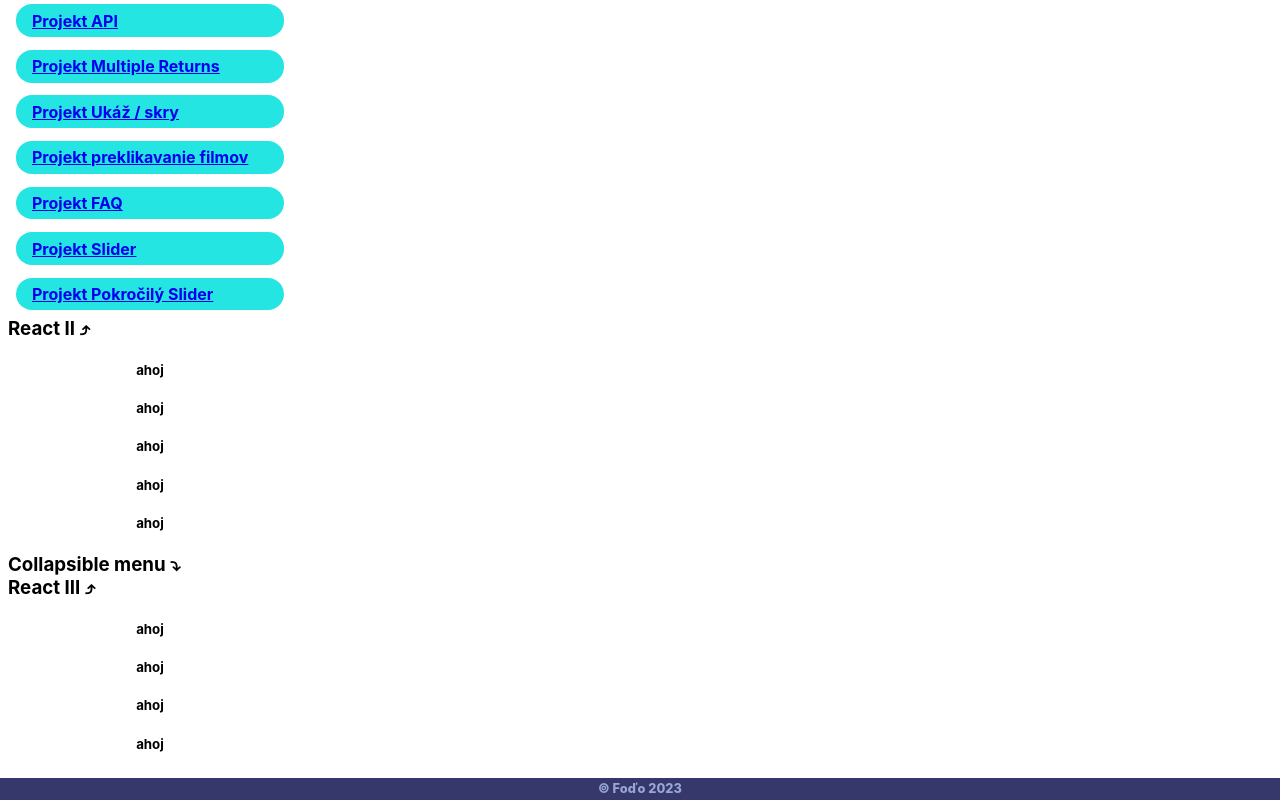
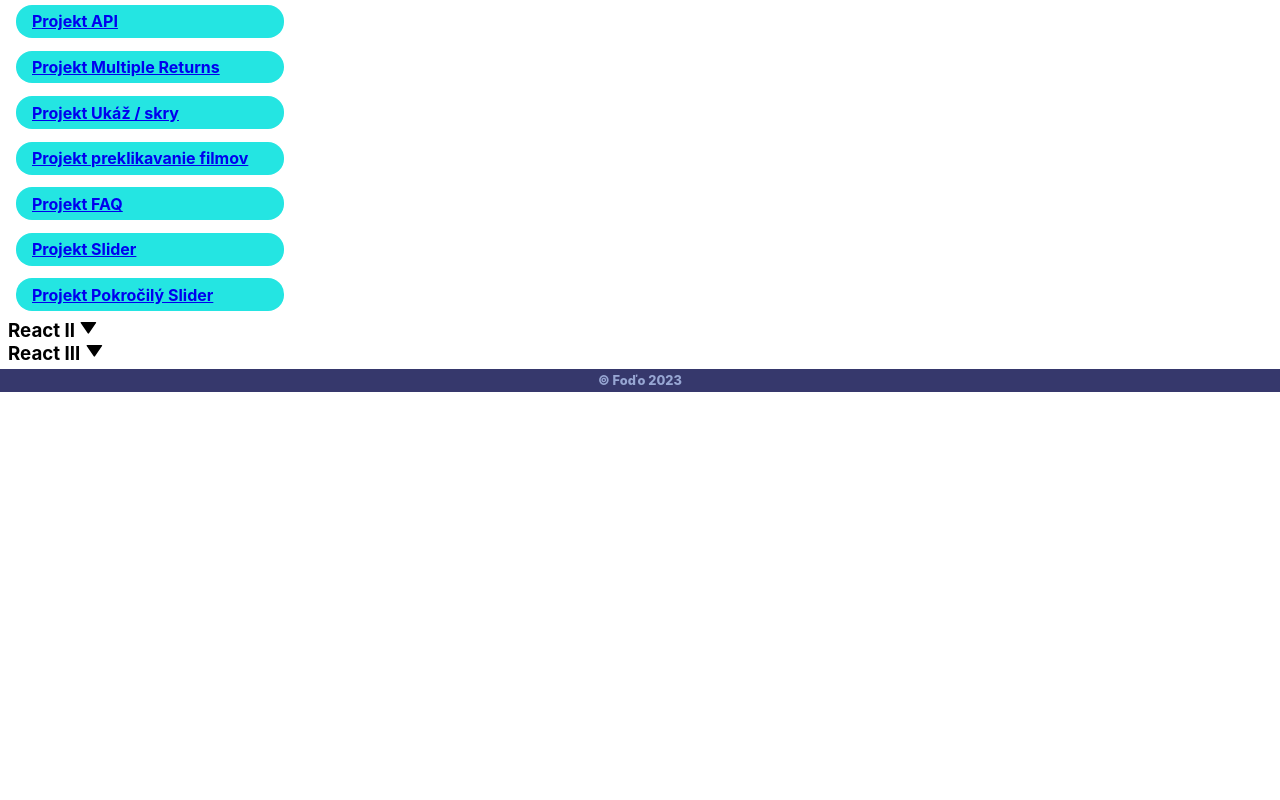
Before and after one commit to FodoFofo/Ucenie, a React (Create React App) app: page /projects in a window 1280 px wide. Shown: the part 477-1277 px from the top of the page. After the commit the page ends 869 px from the top, so only its background shows below. Built offline with nearby package versions, Linux system fonts and the light colour scheme; the HTML template or start-up script is replaced by a standard one.

Commit message:
mensie doladenie CollapsibleMenu

```diff
--- a/src/components/Aside.scss
+++ b/src/components/Aside.scss
@@ -2,7 +2,7 @@
   display: flex;
   flex-direction: column;
   align-items: stretch;
-  width: 300px ;
+  width: 300px;
 
   h2,
   h3 {
@@ -25,10 +25,11 @@
   .project-link:hover,
   .active {
     background-color: #0f7372;
+    color: #24e5e2;
   }
 
   .david-setek,
-  .reacti {
+  .submenu-container {
     display: flex;
     flex-direction: column;
     align-items: stretch;
--- a/src/components/Aside.tsx
+++ b/src/components/Aside.tsx
@@ -1,7 +1,4 @@
 import { NavLink } from "react-router-dom";
-
-// ikony
-import { BiSolidDownArrow, BiSolidUpArrow } from "react-icons/bi";
 
 // štýly
 import "./Aside.scss";
@@ -27,9 +24,8 @@ const Aside = () => {
     <div className="aside">
       <h2 onClick={showHide}>Dávid Šetek ⤴</h2>
       <div className="david-setek">
-        <h3 onClick={showHide}>React I ⤴</h3>
-        <div className="reacti">
-          <NavLink className="project-link" to="/setekBooks">
+        <CollapsibleMenu title="React I">
+        <NavLink className="project-link" to="/setekBooks">
             Projekt Books
           </NavLink>
           <NavLink className="project-link" to="/setekHooks">
@@ -71,29 +67,17 @@ const Aside = () => {
           <NavLink className="project-link" to="/setekPokrocilySlider">
             Projekt Pokročilý Slider
           </NavLink>
-        </div>
+        </CollapsibleMenu>
 
-        <h3 onClick={showHide}>React II ⤴</h3>
-        <div className="reactii">
-          <h5>ahoj</h5>
-          <h5>ahoj</h5>
-          <h5>ahoj</h5>
-          <h5>ahoj</h5>
-          <h5>ahoj</h5>
-        </div>
-        <CollapsibleMenu title="Collapsible menu">
-          <h5>ahoj</h5>
-          <h5>ahoj</h5>
-          <h5>ahoj</h5>
-          <h5>ahoj</h5>
+        <CollapsibleMenu title="React II" isOpenDefault={false}>
+        <h5>doplniť</h5>
         </CollapsibleMenu>
-        <h3 onClick={showHide}>React III ⤴</h3>
-        <div className="reactiii">
-          <h5>ahoj</h5>
-          <h5>ahoj</h5>
-          <h5>ahoj</h5>
-          <h5>ahoj</h5>
-        </div>
+
+        <CollapsibleMenu title="React III" isOpenDefault={false} >
+        <h5>doplniť</h5>
+        </CollapsibleMenu>
+
+
       </div>
     </div>
   );
--- a/src/components/CollapsibleMenu.tsx
+++ b/src/components/CollapsibleMenu.tsx
@@ -1,4 +1,7 @@
 import { ReactNode, useState } from "react";
+
+// ikony
+import { BiSolidDownArrow, BiSolidUpArrow } from "react-icons/bi";
 
 type ComponentProps = {
   title: string;
@@ -9,7 +12,7 @@ type ComponentProps = {
 export const CollapsibleMenu = ({
   children,
   title,
-  isOpenDefault = false,
+  isOpenDefault = true,
 }: ComponentProps) => {
   const [isOpen, setOpen] = useState<boolean>(isOpenDefault);
 
@@ -17,7 +20,7 @@ export const CollapsibleMenu = ({
   return (
     <>
       <h3 onClick={toggleMenuState}>
-        {title} {isOpen ? "⤴" : "⤵"}
+        {title} {isOpen ? <BiSolidUpArrow /> : <BiSolidDownArrow />}
       </h3>
       {isOpen ? <div className="submenu-container">{children}</div> : null}
     </>
```
